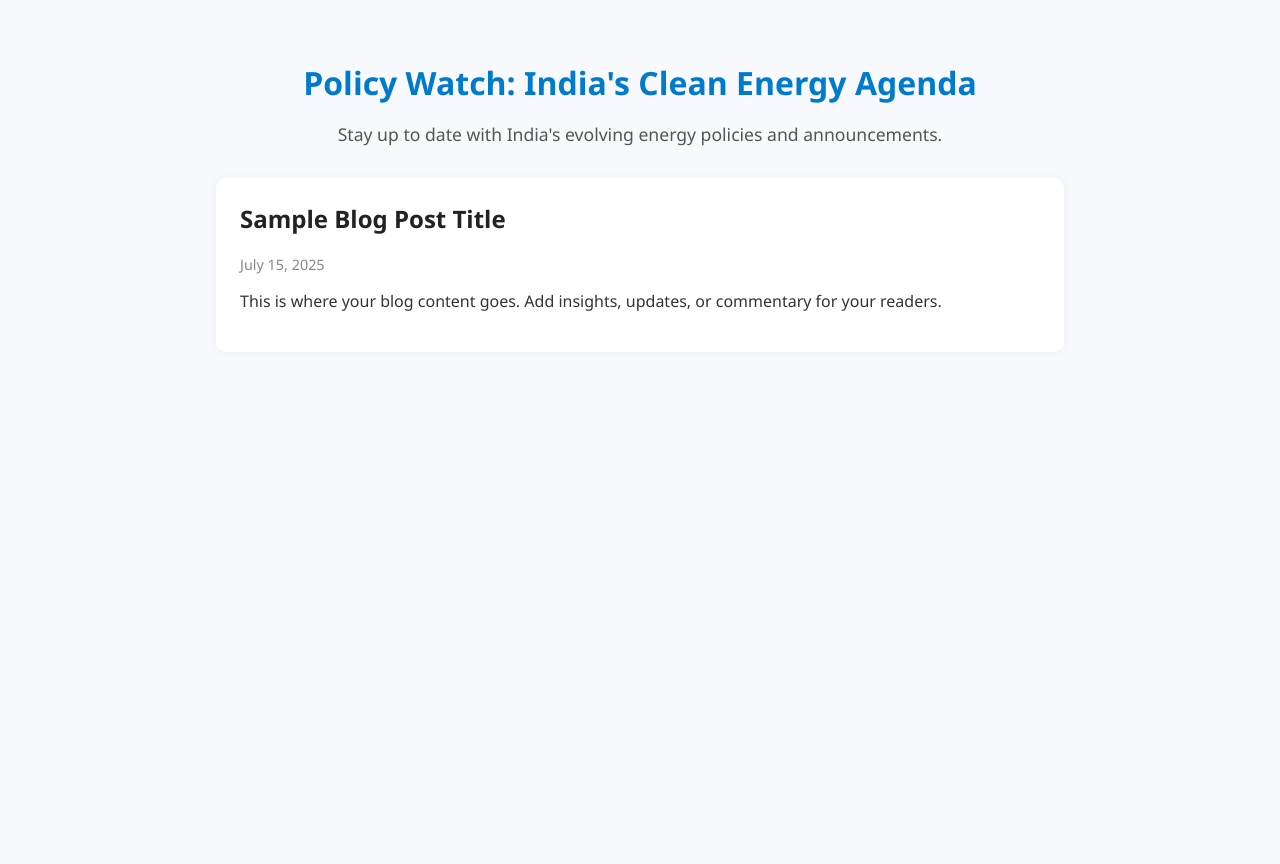
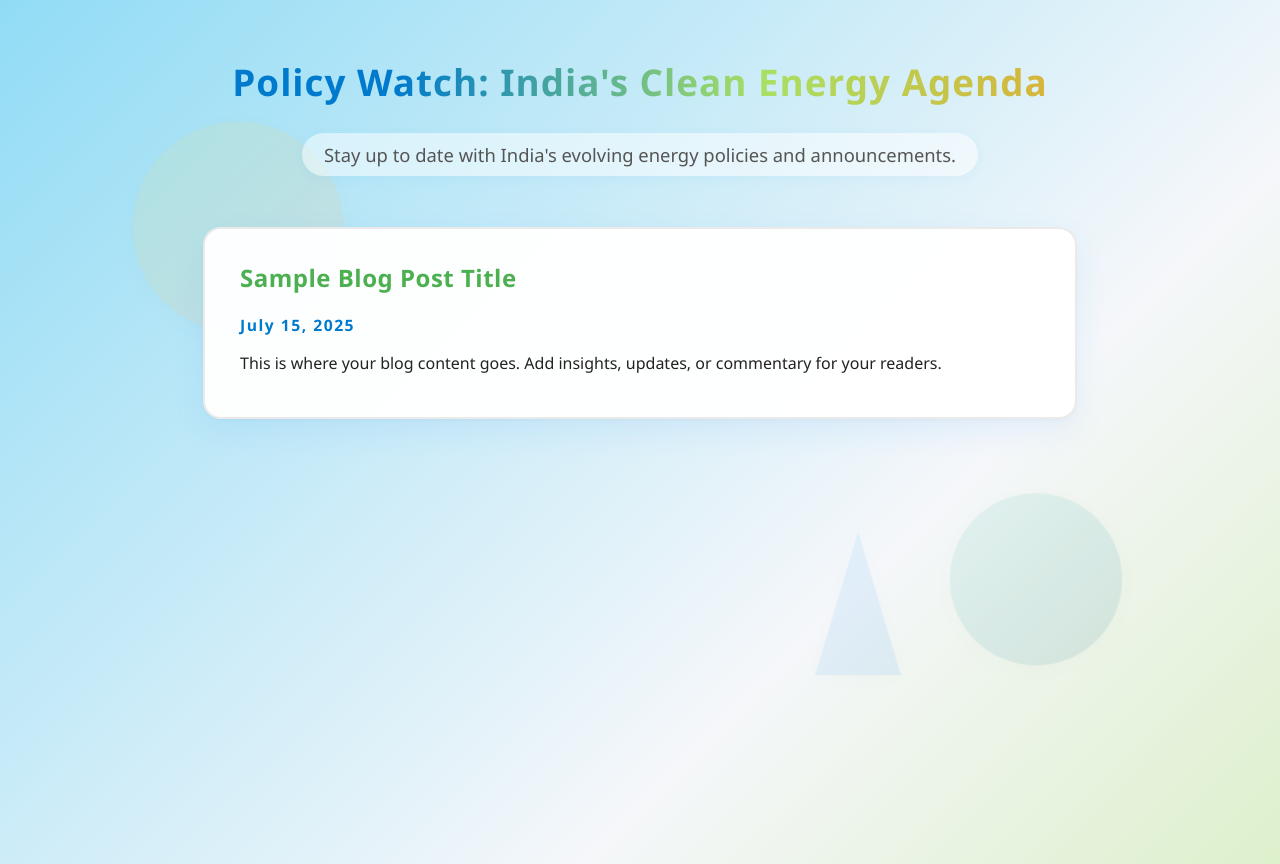
Before and after one commit to Rohitvj1994/wisewatt.github.io, a plain HTML site: page policy.html in a window 1280 px wide. Before the commit the page ends 800 px from the top, so only its background shows below. Drawn offline with Linux system fonts and the light colour scheme.

Commit message:
Update policy.html with new content

```diff
--- a/policy.html
+++ b/policy.html
@@ -8,52 +8,158 @@
     body {
       font-family: 'Segoe UI', sans-serif;
       padding: 2rem;
-      background-color: #f7f9fc;
-      color: #333;
+      min-height: 100vh;
+      margin: 0;
+      color: #222;
+      /* Animated gradient background */
+      background: linear-gradient(-45deg, #a8e063, #f5f7fa, #56ccf2, #f7971e 80%);
+      background-size: 400% 400%;
+      animation: gradientBG 15s ease infinite;
+      position: relative;
+      overflow-x: hidden;
     }
-
+    @keyframes gradientBG {
+      0% { background-position: 0% 50%; }
+      50% { background-position: 100% 50%; }
+      100% { background-position: 0% 50%; }
+    }
+    /* Energy-themed floating SVGs */
+    .energy-bg {
+      position: fixed;
+      top: 0; left: 0; width: 100vw; height: 100vh;
+      pointer-events: none;
+      z-index: 0;
+      opacity: 0.11;
+      overflow: hidden;
+    }
+    /* Animate floating SVGs */
+    .float1, .float2, .float3 {
+      position: absolute;
+      filter: drop-shadow(0 4px 14px rgba(0,0,0,0.15));
+      animation-timing-function: ease-in-out;
+    }
+    .float1 {
+      left: 10vw; top: 10vh;
+      width: 220px;
+      animation: float1move 14s infinite alternate;
+    }
+    .float2 {
+      right: 12vw; bottom: 14vh;
+      width: 180px;
+      animation: float2move 18s infinite alternate;
+    }
+    .float3 {
+      left: 60vw; top: 60vh;
+      width: 180px;
+      animation: float3move 20s infinite alternate-reverse;
+    }
+    @keyframes float1move {
+      0% { transform: translateY(0) scale(1); }
+      100% { transform: translateY(60px) scale(1.08) rotate(8deg); }
+    }
+    @keyframes float2move {
+      0% { transform: translateY(0) scale(1) rotate(0deg); }
+      100% { transform: translateY(-40px) scale(1.11) rotate(6deg); }
+    }
+    @keyframes float3move {
+      0% { transform: translateY(0) scale(1); }
+      100% { transform: translateY(35px) scale(0.95); }
+    }
     header {
       text-align: center;
       margin-bottom: 2rem;
+      z-index: 1;
+      position: relative;
     }
-
     header h1 {
       color: #007acc;
-      font-size: 2rem;
+      font-size: 2.3rem;
+      font-weight: 700;
+      letter-spacing: 1px;
       margin-bottom: 0.5rem;
+      background: linear-gradient(90deg,#007acc 30%,#a8e063 60%,#f7971e 100%);
+      -webkit-background-clip: text;
+      -webkit-text-fill-color: transparent;
+      background-clip: text;
     }
-
     header p {
-      font-size: 1.1rem;
+      font-size: 1.15rem;
       color: #555;
+      background: rgba(255,255,255,0.5);
+      display: inline-block;
+      padding: 0.5em 1.2em;
+      border-radius: 30px;
+      box-shadow: 0 2px 12px rgba(56,183,255,0.07);
     }
-
     .blog-post {
-      background: white;
-      padding: 1.5rem;
-      margin: 1rem auto;
-      border-radius: 10px;
+      background: rgba(255,255,255,0.97);
+      padding: 2rem 2.2rem 1.7rem 2.2rem;
+      margin: 2rem auto 1.5rem auto;
+      border-radius: 18px;
       max-width: 800px;
-      box-shadow: 0 0 10px rgba(0,0,0,0.05);
+      box-shadow: 0 12px 32px 0 rgba(44,140,255,0.09), 0 2px 4px 0 rgba(0,0,0,0.03);
+      z-index: 1;
+      position: relative;
+      border: 2px solid #eaeaea;
+      animation: popCard 1.4s cubic-bezier(0.32,1.56,0.64,1) 0.5s backwards;
     }
-
+    @keyframes popCard {
+      0% { transform: scale(0.93) translateY(40px); opacity: 0; }
+      100% { transform: scale(1) translateY(0); opacity: 1; }
+    }
     .blog-post h2 {
-      color: #222;
+      color: #4caf50;
       margin-top: 0;
+      letter-spacing: 0.5px;
     }
-
     .blog-post p.date {
-      font-size: 0.9rem;
-      color: #888;
+      font-size: 0.98rem;
+      color: #007acc;
+      letter-spacing: 1.5px;
+      font-weight: 600;
+      margin-bottom: 1rem;
+    }
+    @media (max-width: 700px) {
+      .blog-post { padding: 1.2rem 0.7rem; }
+      header h1 { font-size: 1.5rem; }
     }
   </style>
 </head>
 <body>
+  <!-- Energy-themed floating SVGs (background) -->
+  <div class="energy-bg">
+    <svg class="float1" viewBox="0 0 140 140" fill="none" xmlns="http://www.w3.org/2000/svg">
+      <circle cx="70" cy="70" r="64" fill="url(#grad1)" />
+      <defs>
+        <linearGradient id="grad1" x1="0" y1="0" x2="140" y2="140" gradientUnits="userSpaceOnUse">
+          <stop stop-color="#ffe259" />
+          <stop offset="1" stop-color="#ffa751" />
+        </linearGradient>
+      </defs>
+    </svg>
+    <svg class="float2" viewBox="0 0 110 110" fill="none" xmlns="http://www.w3.org/2000/svg">
+      <ellipse cx="55" cy="55" rx="50" ry="50" fill="url(#grad2)" />
+      <defs>
+        <linearGradient id="grad2" x1="0" y1="0" x2="110" y2="110" gradientUnits="userSpaceOnUse">
+          <stop stop-color="#43cea2" />
+          <stop offset="1" stop-color="#185a9d" />
+        </linearGradient>
+      </defs>
+    </svg>
+    <svg class="float3" viewBox="0 0 120 120" fill="none" xmlns="http://www.w3.org/2000/svg">
+      <polygon points="60,10 90,110 30,110" fill="url(#grad3)" />
+      <defs>
+        <linearGradient id="grad3" x1="0" y1="0" x2="120" y2="120" gradientUnits="userSpaceOnUse">
+          <stop stop-color="#56ccf2" />
+          <stop offset="1" stop-color="#2f80ed" />
+        </linearGradient>
+      </defs>
+    </svg>
+  </div>
   <header>
     <h1>Policy Watch: India's Clean Energy Agenda</h1>
     <p>Stay up to date with India's evolving energy policies and announcements.</p>
   </header>
-
   <div class="blog-post">
     <h2>Sample Blog Post Title</h2>
     <p class="date">July 15, 2025</p>
```
